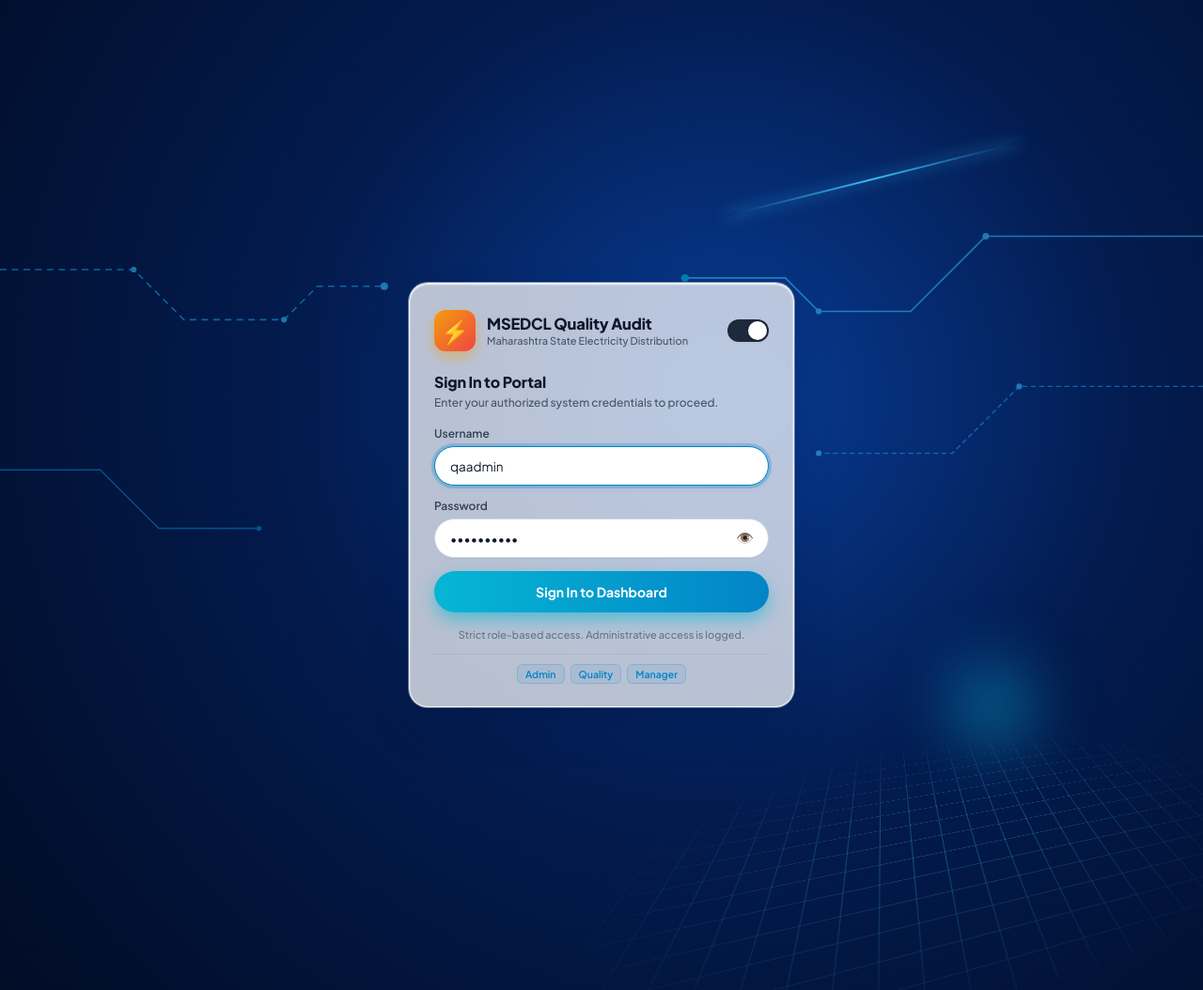
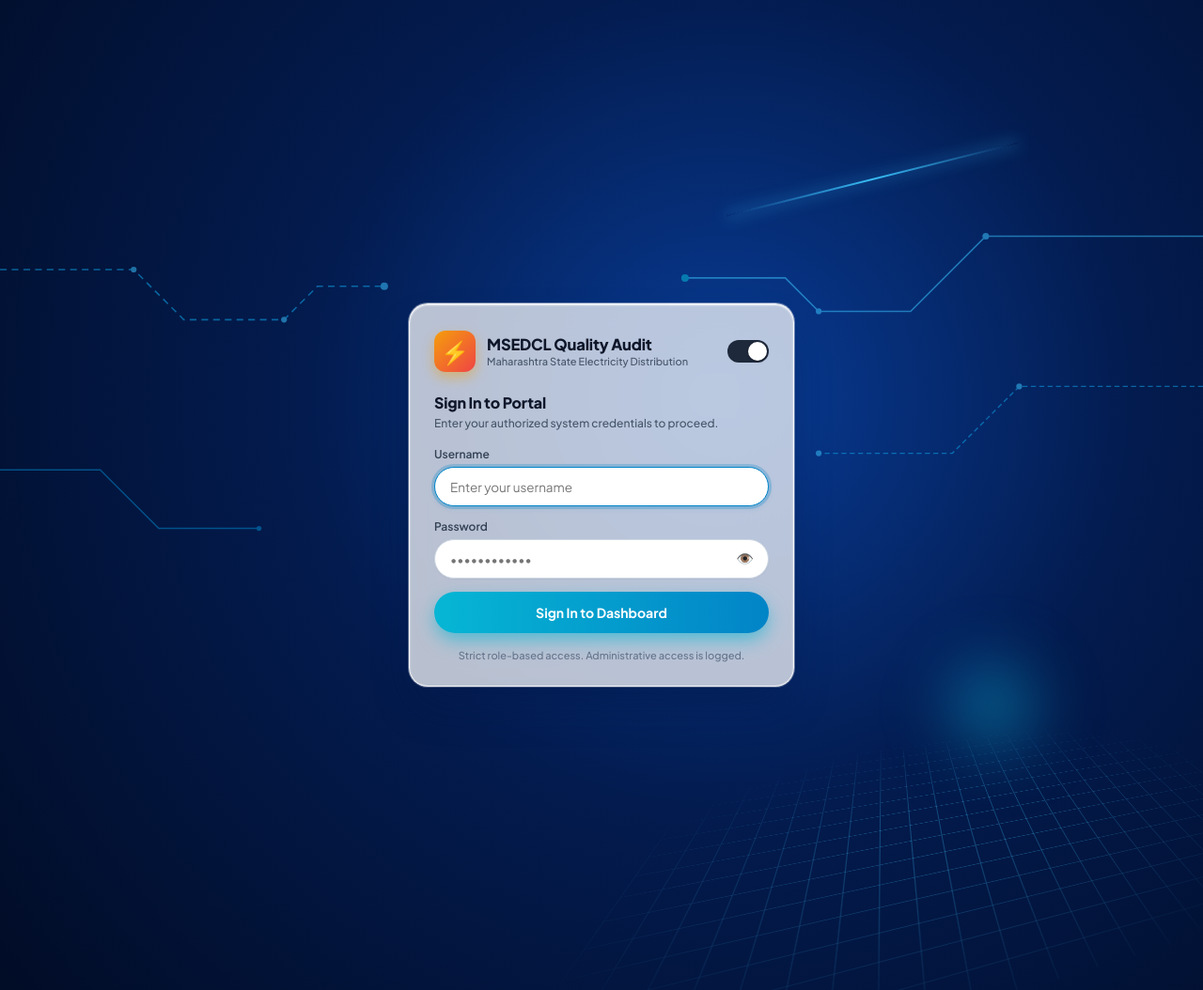
Before and after one commit to WeWake2026/MSEDCL, a Flask app: page /login in a window 1280 px wide. Shown: the whole page at 94% size. Run offline with Flask 3, Linux system fonts and the light colour scheme; data comes from the database, SQL or seed files in the repository; some libraries are stand-ins or nearby versions.

Commit message:
fix(dashboard): resolve PostgreSQL GROUP BY grouping errors and remove demo quick-access login buttons

```diff
--- a/app.py
+++ b/app.py
@@ -430,7 +430,7 @@ def dashboard():
         date_stats = con.execute("""
             SELECT COALESCE(call_date, evaluation_date) as dt, COUNT(*) as cnt """ + sql_base + """
             AND COALESCE(call_date, evaluation_date) IS NOT NULL
-            GROUP BY dt ORDER BY dt DESC LIMIT 14
+            GROUP BY COALESCE(call_date, evaluation_date) ORDER BY dt DESC LIMIT 14
         """, params).fetchall()
         date_stats = list(reversed(date_stats))
 
@@ -443,7 +443,7 @@ def dashboard():
                    SUM(CASE WHEN quality_score >= 80 AND quality_score <= 90 THEN 1 ELSE 0 END) as mid_calls,
                    SUM(CASE WHEN quality_score > 90 THEN 1 ELSE 0 END) as good_calls
             """ + sql_base + """
-            GROUP BY COALESCE(advisor_id, advisor_name), department
+            GROUP BY advisor_id, advisor_name, department
             ORDER BY fatals DESC, low_calls DESC LIMIT 20
         """, params).fetchall()
 
@@ -451,7 +451,7 @@ def dashboard():
         top_advisors_query = con.execute("""
             SELECT advisor_name, ROUND(AVG(quality_score), 2) as avg_score, COUNT(*) as cnt
             """ + sql_base + """
-            GROUP BY COALESCE(advisor_id, advisor_name)
+            GROUP BY advisor_name
             ORDER BY avg_score DESC, cnt DESC LIMIT 8
         """, params).fetchall()
 
@@ -1147,7 +1147,7 @@ def advisor_lookup():
                    ROUND(AVG(quality_score), 2) as avg_score
             FROM audits
             WHERE advisor_id = ? OR advisor_name LIKE ?
-            GROUP BY COALESCE(advisor_id, advisor_name)
+            GROUP BY advisor_id, advisor_name, department, team_leader
             ORDER BY total_calls DESC LIMIT 1
         """, (q, f"%{q}%")).fetchone()
 
--- a/scripts/migration_report.json
+++ b/scripts/migration_report.json
@@ -1,5 +1,5 @@
 {
-  "timestamp": "2026-10-26T15:15:39.352063",
+  "timestamp": "2026-10-26T15:24:54.473094",
   "sqlite_path": "quality_audit.db",
   "dry_run": true,
   "tables": {
--- a/templates/login.html
+++ b/templates/login.html
@@ -434,8 +434,7 @@
               name="username"
               id="usernameInput"
               class="input-pill"
-              placeholder="qaadmin"
-              value="qaadmin"
+              placeholder="Enter your username"
               required
               autofocus
               autocomplete="username"
@@ -452,8 +451,7 @@
               name="password"
               id="loginPasswordInput"
               class="input-pill"
-              placeholder="••••••••"
-              value="Msedcl@123"
+              placeholder="••••••••••••"
               required
               autocomplete="current-password"
             >
@@ -480,13 +478,6 @@
       <p class="card-footer-note">
         Strict role-based access. Administrative access is logged.
       </p>
-
-      <!-- Quick Fill Buttons -->
-      <div class="quick-test-bar">
-        <button type="button" class="quick-test-btn" onclick="fillCredentials('qaadmin', 'Msedcl@123')">Admin</button>
-        <button type="button" class="quick-test-btn" onclick="fillCredentials('quality1', 'Msedcl@1234')">Quality</button>
-        <button type="button" class="quick-test-btn" onclick="fillCredentials('manager1', 'Msedcl@1235')">Manager</button>
-      </div>
 
     </div>
   </main>
```
